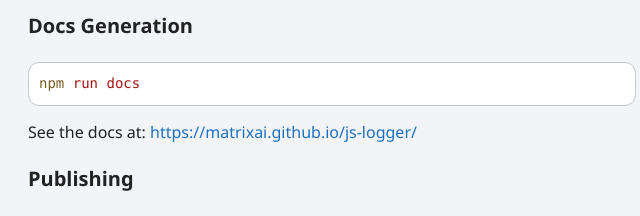
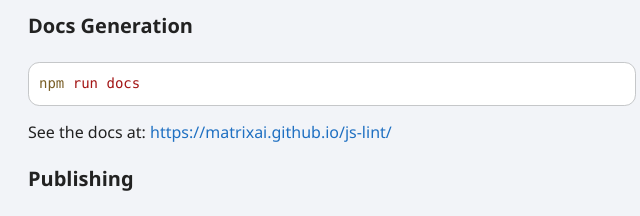
Before and after one commit to MatrixAI/js-lint, a website: page docs/index.html in a window 1280 px wide. Shown: the part 3180-3396 px from the top of the page, 276-916 px from the left. Drawn offline with Linux system fonts and the light colour scheme.

Commit message:
feat: ran docs

```diff
--- a/docs/index.html
+++ b/docs/index.html
@@ -115,7 +115,7 @@
 </code><button>Copy</button></pre>
 <a id="md:docs-generation" class="tsd-anchor"></a><h3><a href="#md:docs-generation">Docs Generation</a></h3><pre><code class="language-sh"><span class="hl-0">npm</span><span class="hl-1"> </span><span class="hl-2">run</span><span class="hl-1"> </span><span class="hl-2">docs</span>
 </code><button>Copy</button></pre>
-<p>See the docs at: <a href="https://matrixai.github.io/js-logger/">https://matrixai.github.io/js-logger/</a></p>
+<p>See the docs at: <a href="https://matrixai.github.io/js-lint/">https://matrixai.github.io/js-lint/</a></p>
 <a id="md:publishing" class="tsd-anchor"></a><h3><a href="#md:publishing">Publishing</a></h3><p>Publishing is handled automatically by the staging pipeline.</p>
 <p>Prerelease:</p>
 <pre><code class="language-sh"><span class="hl-5"># npm login</span><br/><span class="hl-0">npm</span><span class="hl-1"> </span><span class="hl-2">version</span><span class="hl-1"> </span><span class="hl-2">prepatch</span><span class="hl-1"> </span><span class="hl-3">--preid</span><span class="hl-1"> </span><span class="hl-2">alpha</span><span class="hl-1"> </span><span class="hl-5"># premajor/preminor/prepatch</span><br/><span class="hl-0">git</span><span class="hl-1"> </span><span class="hl-2">push</span><span class="hl-1"> </span><span class="hl-3">--follow-tags</span>
```
